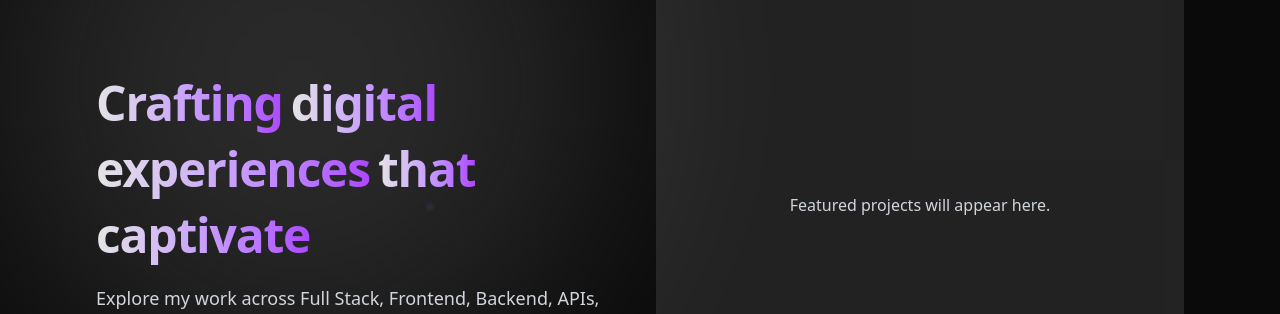
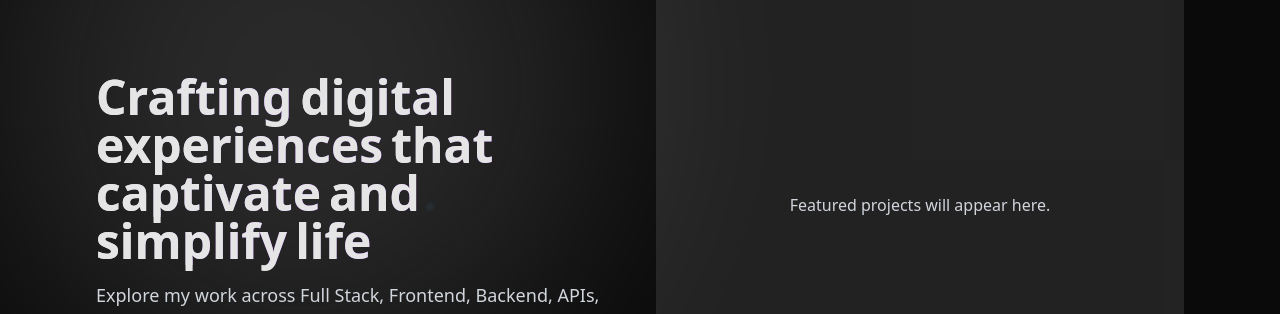
Before and after one commit to 23026475/N-Neswiswi, a Next.js app in the folder ndivhuwo-portfolio/: page /projects in a window 1280 px wide. Shown: the part 216-530 px from the top of the page. Built offline with nearby package versions, Linux system fonts and the light colour scheme; no server answers.

Commit message:
UI Update: Refined Projects page structure and visual improvements

```diff
--- a/ndivhuwo-portfolio/app/projects/page.tsx
+++ b/ndivhuwo-portfolio/app/projects/page.tsx
@@ -104,7 +104,7 @@ export default function ProjectsPage() {
           className="relative z-10 flex-1 max-w-xl text-center md:text-left space-y-4"
         >
           <motion.h1
-            className="text-4xl md:text-5xl font-bold tracking-tight leading-snug"
+            className="text-4xl md:text-5xl font-bold text-primary"
             initial="hidden"
             animate="visible"
             variants={{
@@ -112,10 +112,10 @@ export default function ProjectsPage() {
               visible: { transition: { staggerChildren: 0.1 } },
             }}
           >
-            {["Crafting", "digital", "experiences", "that", "captivate"].map((word, i) => (
+            {["Crafting", "digital", "experiences", "that", "captivate", "and", "simplify", "life"].map((word, i) => (
               <motion.span
                 key={i}
-                className="inline-block mr-2 bg-clip-text text-transparent bg-gradient-to-r from-primary to-purple-500"
+                className="inline-block mr-2 bg-clip-text text-primary bg-gradient-to-r from-primary to-purple-500"
                 variants={{
                   hidden: { opacity: 0, y: 20, filter: "blur(4px)" },
                   visible: { opacity: 1, y: 0, filter: "blur(0px)", transition: { duration: 0.6, ease: "easeOut" } },
```
